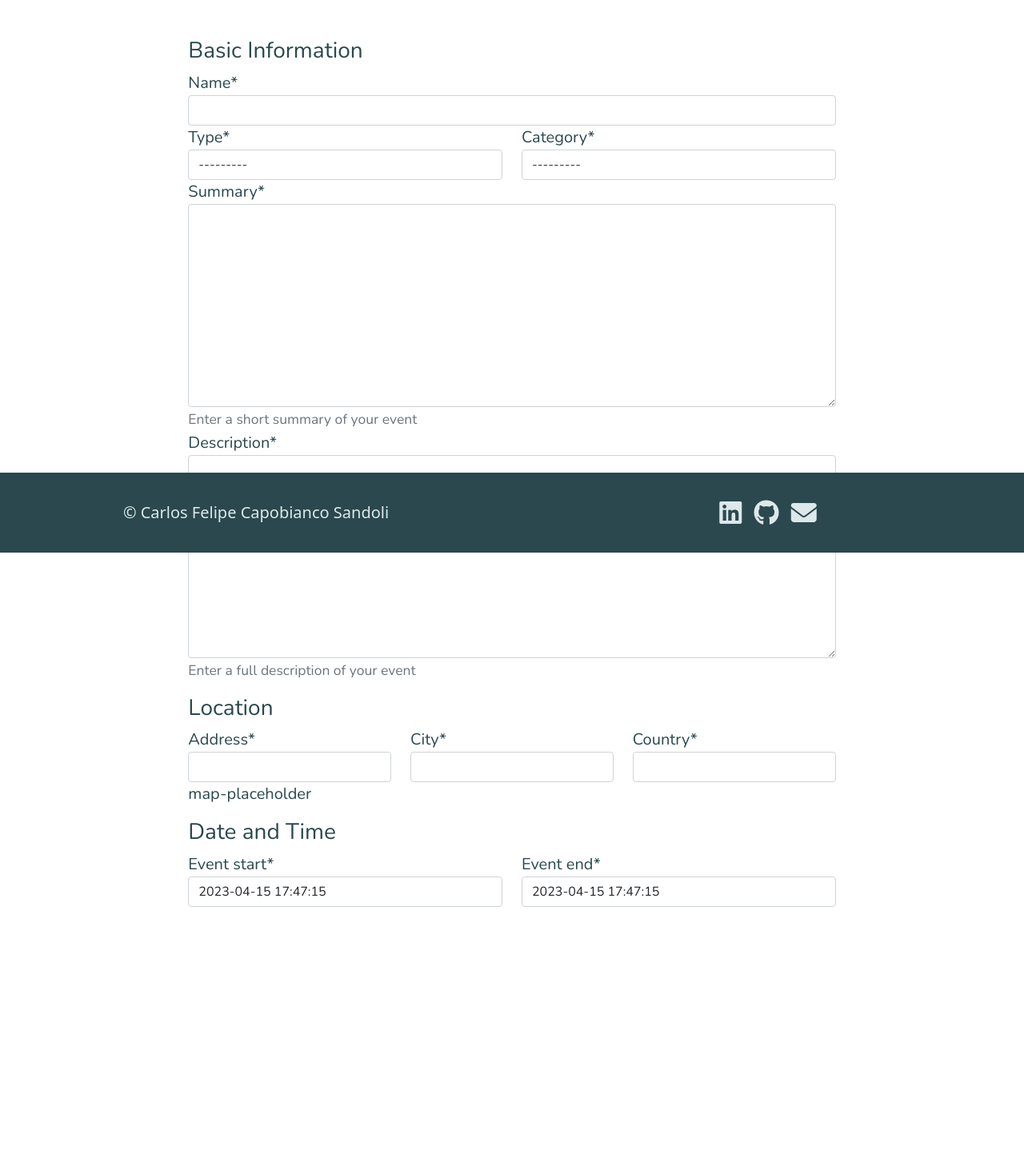
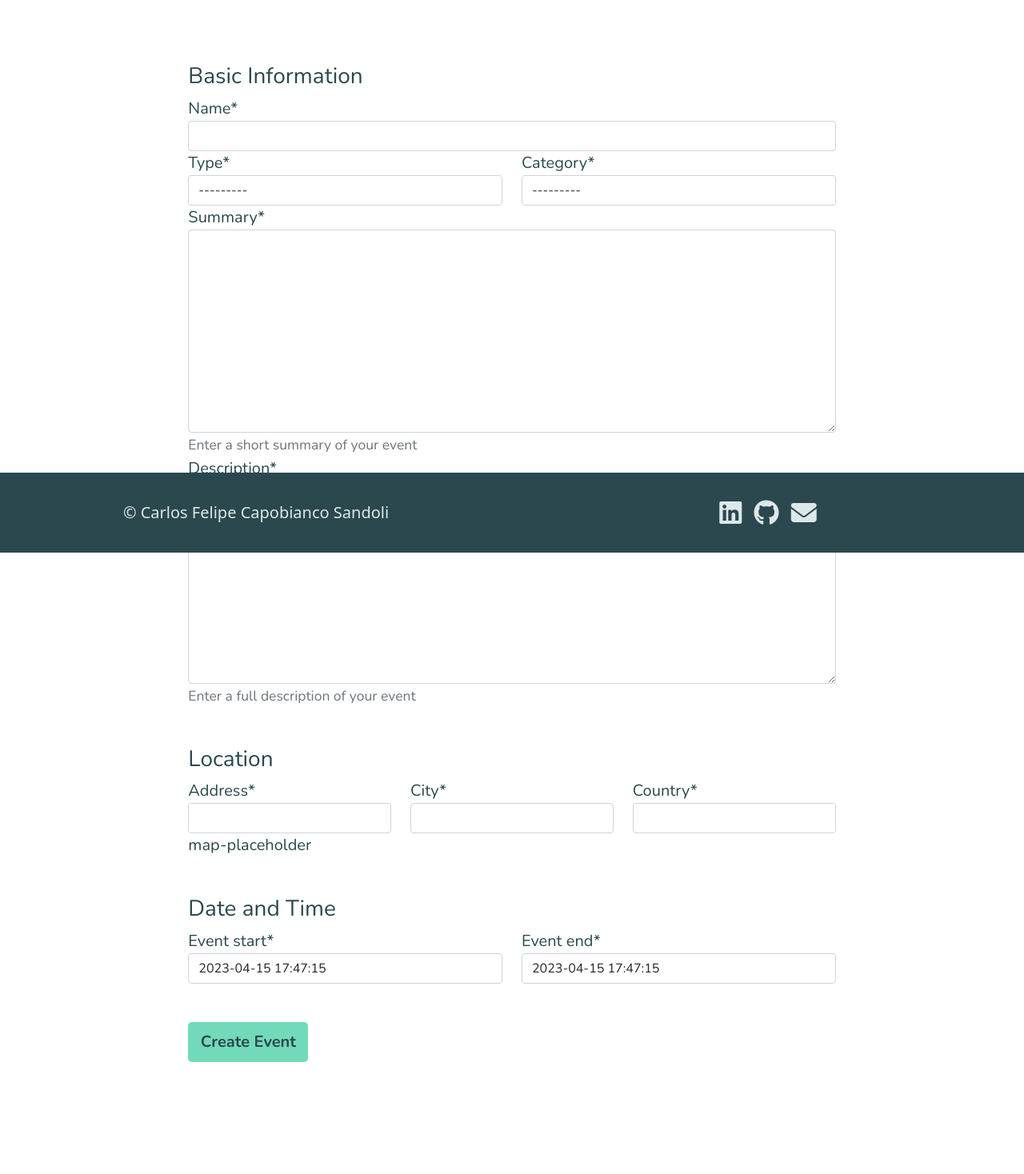
Before and after one commit to felipesandoli/ci-pp4-charity-event-orginizer, a Django app: page /create-event in a window 1280 px wide. Shown: the part 109-1577 px from the top of the page at 80% size. Before the commit the page ends 1243 px from the top, so only its background shows below. Run offline with Django 3.2, Linux system fonts and the light colour scheme; some libraries are stand-ins or nearby versions.

Commit message:
Add submit button to form

```diff
--- a/static/css/style.css
+++ b/static/css/style.css
@@ -59,9 +59,8 @@ main * {
 }
 
 
-.auth-button {
+.auth-button, .submit-button {
     height: 50px;
-    width: 100px;
     border: none;
     border-radius: 5px;
     background-color: #72daba;
@@ -70,7 +69,15 @@ main * {
     font-weight: 600;
 }
 
-.auth-button:hover {
+.auth-button {
+    width: 100px;
+}
+
+.submit-button {
+    width: 150px;
+}
+
+.auth-button:hover, .submit-button:hover {
     color: #72daba;
     background-color: #2a484e;
 }
--- a/templates/event_form.html
+++ b/templates/event_form.html
@@ -11,7 +11,7 @@
             <div class="container-fluid create-event-form-container">
                 <div class="row pt-3 justify-content-center">
                     <div class="col-md-8">
-                        <div class="row pt-3">
+                        <div class="row pt-5">
                             <div class="col">
                                 <h3>Basic Information</h3>
                                 {{ event_form.name | as_crispy_field }}
@@ -27,7 +27,7 @@
                                 {{ event_form.description | as_crispy_field }}
                             </div>
                         </div>
-                        <div class="row pt-3">
+                        <div class="row pt-5">
                             <div class="col">
                                 <h3>Location</h3>
                                 <div class="row">
@@ -48,7 +48,7 @@
                                 </div>
                             </div>
                         </div>
-                        <div class="row pt-3">
+                        <div class="row pt-5">
                             <div class="col">
                                 <h3>Date and Time</h3>
                                 <div class="row">
@@ -61,6 +61,11 @@
                                 </div>
                             </div>
                         </div>
+                        <div class="row pt-5">
+                            <div class="col">
+                                <button type="submit" class="submit-button">Create Event</button>
+                            </div>
+                        </div>
                     </div>
                 </div>
             </div>
```
